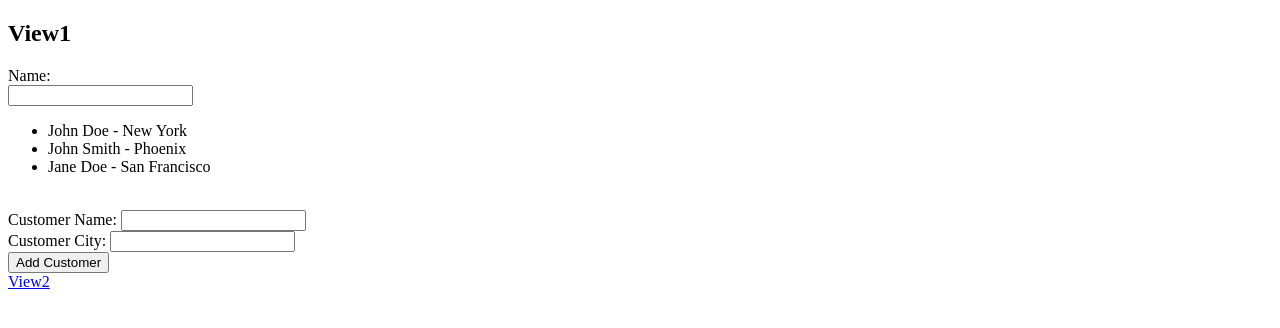
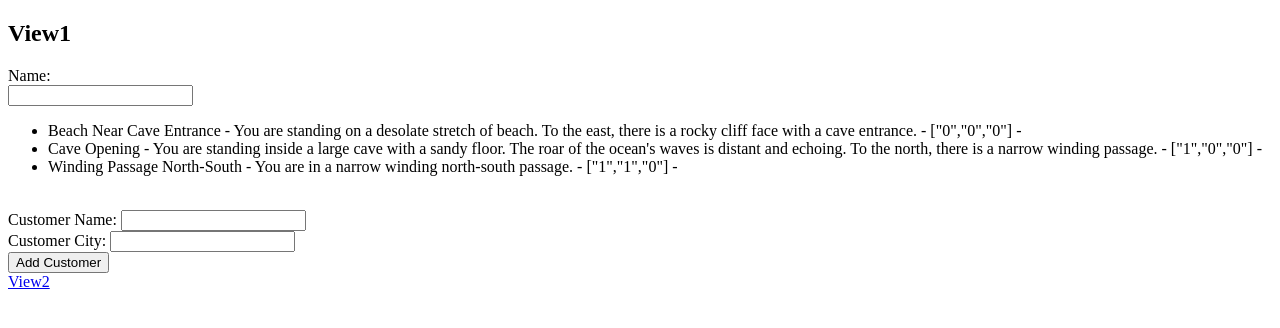
Before and after one commit to TheWeepingGorilla/advent, a website: page client/index.html at #/View1 in a window 1280 px wide. Drawn offline with Linux system fonts and the light colour scheme.

Commit message:
Change sample data to space descriptions; add location and allowed directions; Change views to display space info

```diff
--- a/client/data/spaces.json
+++ b/client/data/spaces.json
@@ -1,14 +1,20 @@
 [
 	{
-		"name": "John Smith",
-		"city": "Phoenix"
+		"name": "Beach Near Cave Entrance",
+		"description": "You are standing on a desolate stretch of beach. To the east, there is a rocky cliff face with a cave entrance.",
+		"location":["0","0","0"],
+		"allowedDirections":["east"]
 	},
 	{
-		"name": "John Doe",
-		"city": "New York"
+		"name": "Cave Opening",
+		"description": "You are standing inside a large cave with a sandy floor. The roar of the ocean's waves is distant and echoing. To the north, there is a narrow winding passage.",
+		"location":["1","0","0"],
+		"allowedDirections":["north", "west"]
 	},
 	{
-		"name": "Jane Doe",
-		"city": "San Francisco"
+		"name": "Winding Passage North-South",
+		"description":"You are in a narrow winding north-south passage.",
+		"location":["1","1","0"],
+		"allowedDirections":["north","south"]
 	}
 ]
--- a/client/partials/View1.html
+++ b/client/partials/View1.html
@@ -5,8 +5,8 @@
   <input type="text" data-ng-model="filter.name"></input>
   <br>
   <ul>
-    <li data-ng-repeat = "customer in customers | filter : filter.name | orderBy : 'city' ">
-      {{ customer.name }} - {{ customer.city }}
+    <li data-ng-repeat = "customer in customers | filter : name ">
+      {{ customer.name }} - {{ customer.description }} - {{ customer.location }} -
     </li>
   </ul>
   <br>
```
Also changed, not shown: client/partials/View2.html (+2 -2 lines), index.js (+9 -5 lines), 1 other file.
